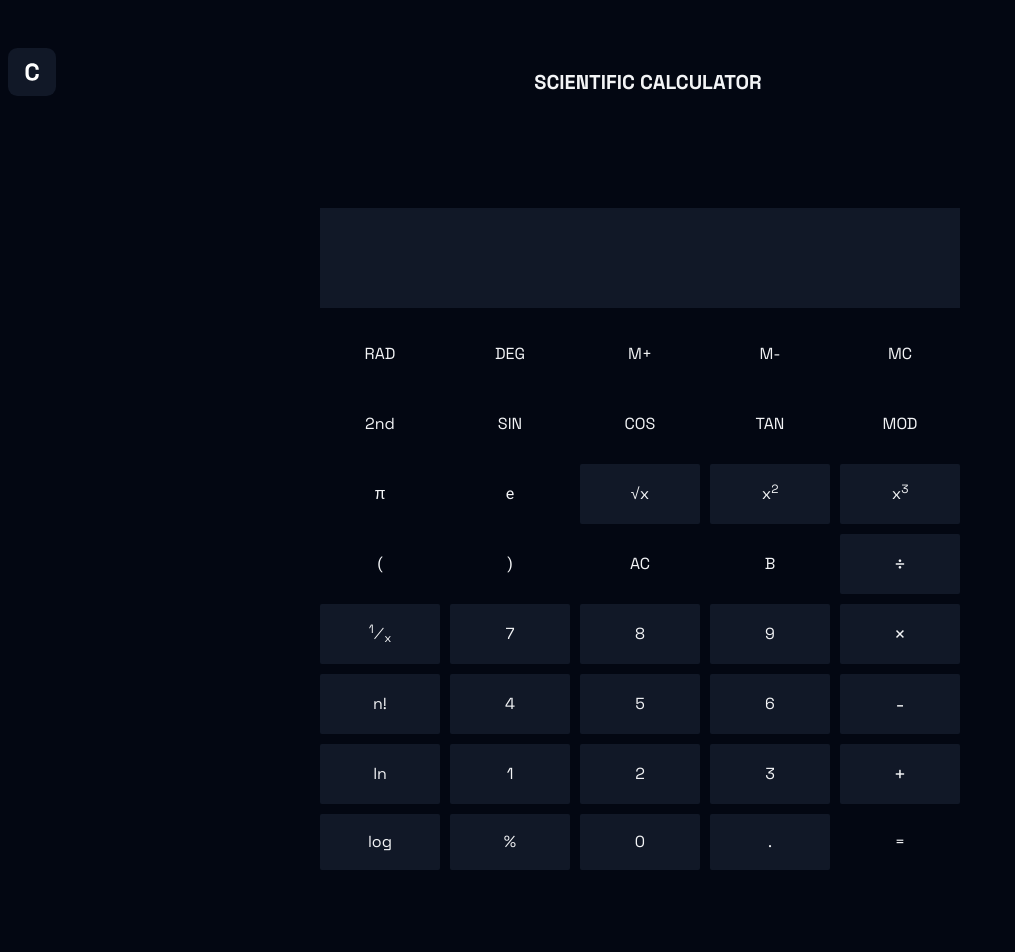
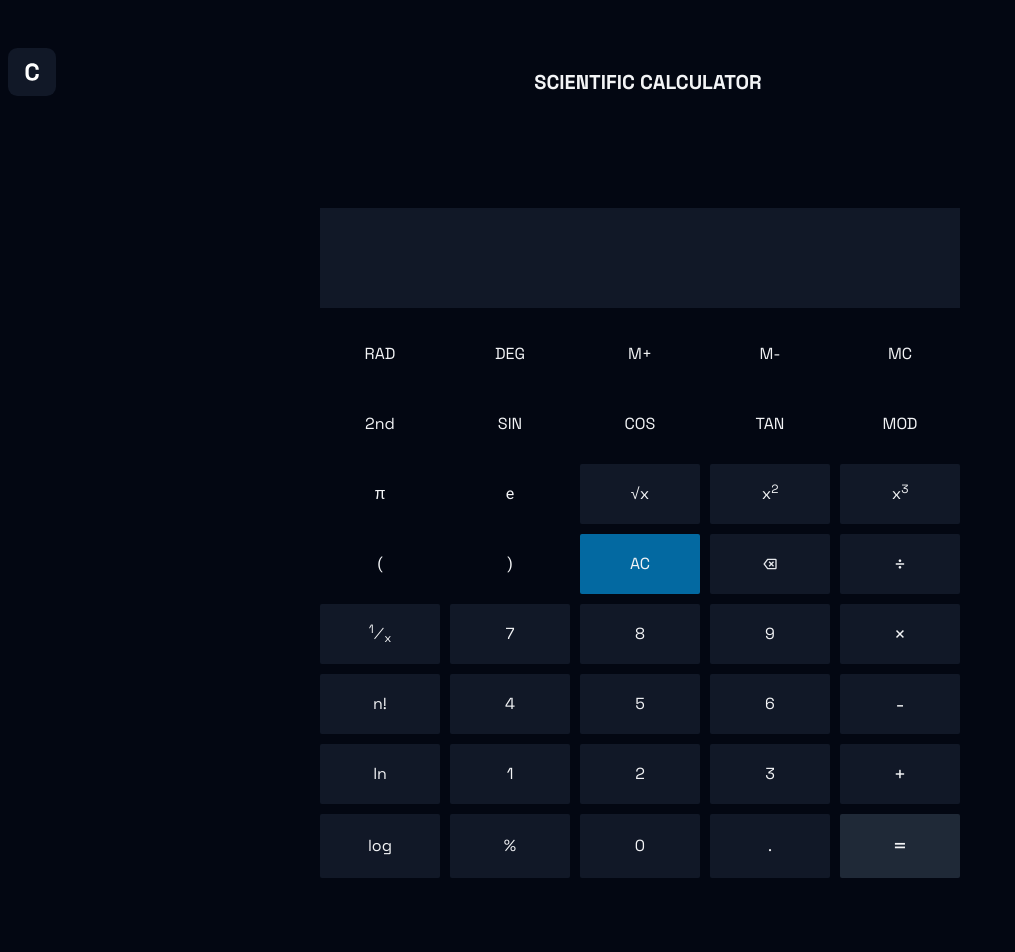
Before and after one commit to blueorionn/calculator, a Next.js app: page /scientific in a window 1280 px wide. Shown: the top 952 px of the page, without its empty margins (0-1015 px from the left). Built offline with nearby package versions, Linux system fonts and the light colour scheme.

Commit message:
add functional buttons

```diff
--- a/src/calculators/scientific/ScientificCalculator.tsx
+++ b/src/calculators/scientific/ScientificCalculator.tsx
@@ -14,6 +14,11 @@ import {
   CubeButton,
   SquareRootButton,
 } from "./components/OperatorButtons";
+import {
+  EvaluateButton,
+  ClearAllButton,
+  DeleteButton,
+} from "./components/FunctionButton";
 
 const spaceGrotesk = Space_Grotesk({ subsets: ["latin"] });
 const roboto = Roboto({ subsets: ["latin"], weight: "400" });
@@ -72,8 +77,8 @@ export default function ScientificCalculator() {
                 <button type="button" className={`${roboto.className}`}>
                   {")"}
                 </button>
-                <button type="button">AC</button>
-                <button type="button">B</button>
+                <ClearAllButton />
+                <DeleteButton />
                 <DivisionButton />
               </div>
               <div aria-label="row_one" className="grid grid-cols-5 gap-2.5">
@@ -102,7 +107,7 @@ export default function ScientificCalculator() {
                 <ModuloButton />
                 <DigitButton digit={0} />
                 <PeriodButton />
-                <button type="button">=</button>
+                <EvaluateButton />
               </div>
             </div>
           </section>
--- /dev/null
+++ b/src/calculators/scientific/components/FunctionButton.tsx
@@ -0,0 +1,52 @@
+import { Space_Grotesk } from "next/font/google";
+
+const spaceGrotesk = Space_Grotesk({ subsets: ["latin"] });
+
+export function EvaluateButton() {
+  return (
+    <>
+      <button
+        type="button"
+        className="bg-gray-800 flex justify-center items-center rounded-sm py-4 hover:bg-gray-900 transition-all duration-100"
+      >
+        <span className={`${spaceGrotesk.className} text-2xl text-gray-100`}>
+          =
+        </span>
+      </button>
+    </>
+  );
+}
+
+export function ClearAllButton() {
+  return (
+    <>
+      <button
+        type="button"
+        className="bg-sky-700 flex justify-center items-center rounded-sm py-4 hover:bg-sky-800 transition-all duration-100"
+      >
+        <span className="sr-only">clear all</span>
+        <span className={`${spaceGrotesk.className}`}>AC</span>
+      </button>
+    </>
+  );
+}
+
+export function DeleteButton() {
+  return (
+    <>
+      <button
+        type="button"
+        className="bg-gray-900 flex justify-center items-center rounded-sm py-4 hover:bg-gray-800 transition-all duration-100"
+      >
+        <span className="sr-only">Delete button</span>
+        <svg
+          xmlns="http://www.w3.org/2000/svg"
+          viewBox="0 -960 960 960"
+          className="h-4 w-4 aspect-auto fill-gray-200"
+        >
+          <path d="m456-320 104-104 104 104 56-56-104-104 104-104-56-56-104 104-104-104-56 56 104 104-104 104 56 56Zm-96 160q-19 0-36-8.5T296-192L80-480l216-288q11-15 28-23.5t36-8.5h440q33 0 56.5 23.5T880-720v480q0 33-23.5 56.5T800-160H360ZM180-480l180 240h440v-480H360L180-480Zm400 0Z" />
+        </svg>
+      </button>
+    </>
+  );
+}
```
